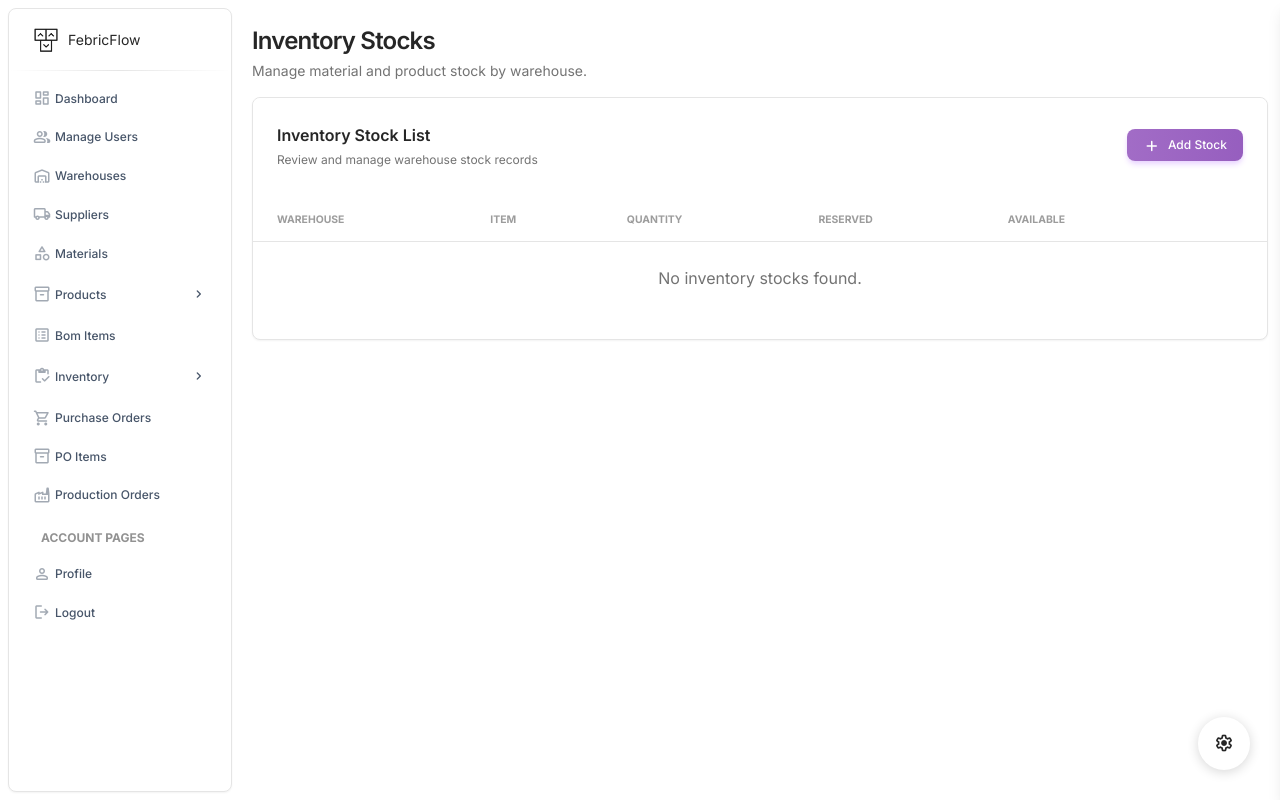
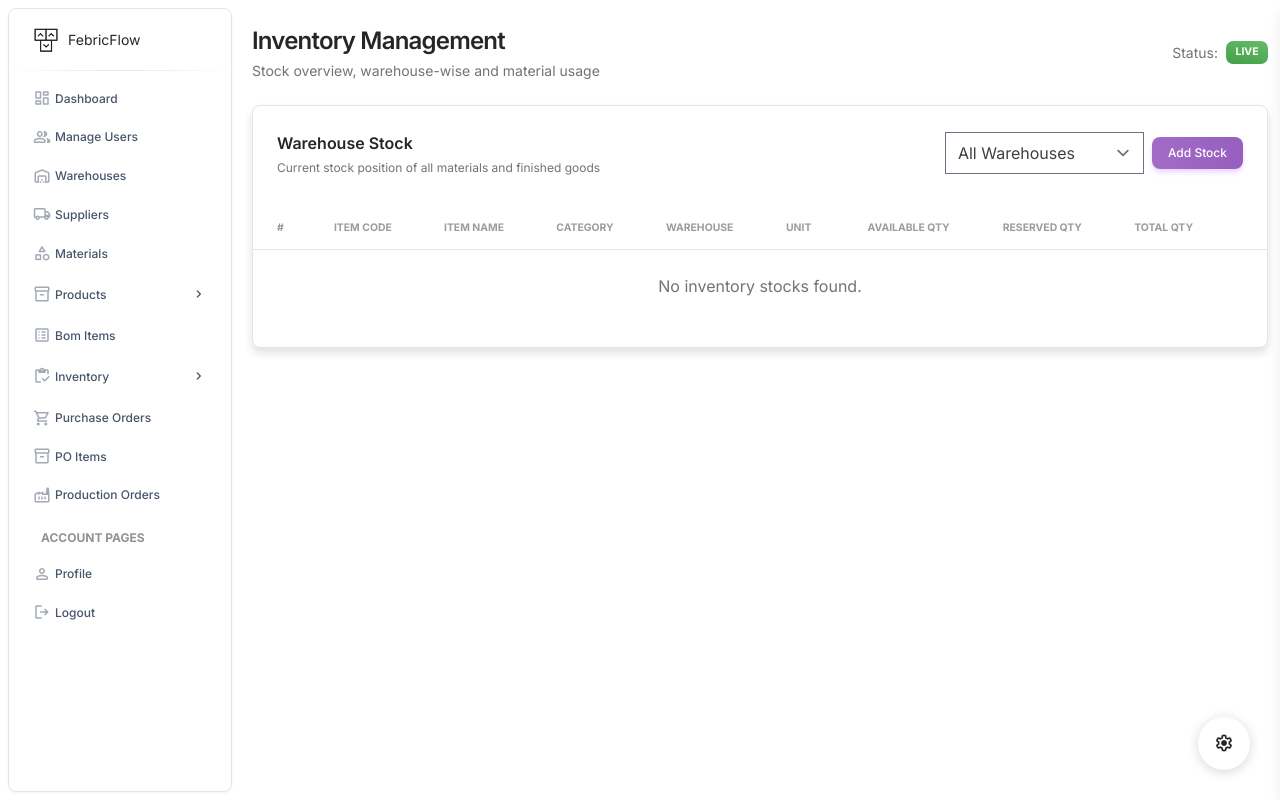
Before and after one commit to M-irfan11/clothify, a Laravel app: page /inventory_stocks in a window 1280 px wide. Run offline with Laravel 12, Linux system fonts and the light colour scheme; a user stored in the database is signed in; data comes from the database, SQL or seed files in the repository; tables that the repository leaves empty hold one stand-in row (values such as "Sample post"); style sheets or scripts are compiled from the project's sources; some libraries are stand-ins or nearby versions.

Commit message:
updd invtyyStcy

```diff
--- a/composer.json
+++ b/composer.json
@@ -14,7 +14,7 @@
     },
     "require-dev": {
         "fakerphp/faker": "^1.23",
-        "laravel/boost": "*",
+        "laravel/boost": "^2.10",
         "laravel/breeze": "^2.4",
         "laravel/pail": "^1.2.5",
         "laravel/pint": "^1.27",
--- a/resources/views/inventory_stocks/index.blade.php
+++ b/resources/views/inventory_stocks/index.blade.php
@@ -2,68 +2,87 @@
 
 @section('content')
 <div class="container-fluid py-4">
-    <div class="mb-3">
-        <h4 class="mb-1">Inventory Stocks</h4>
-        <p class="text-sm text-secondary mb-0">Manage material and product stock by warehouse.</p>
+    <div class="d-flex flex-wrap align-items-center justify-content-between gap-3 mb-4">
+        <div>
+            <h4 class="mb-1">Inventory Management</h4>
+            <p class="text-sm text-secondary mb-0">Stock overview, warehouse-wise and material usage</p>
+        </div>
+        <div class="d-flex align-items-center gap-2 text-sm">
+            <span class="text-secondary">Status:</span>
+            <span class="badge bg-gradient-success">Live</span>
+        </div>
     </div>
 
     @if (session('success'))
         <div class="alert alert-success text-white" role="alert">{{ session('success') }}</div>
     @endif
 
-    <div class="card">
+    <div class="card shadow-sm">
         <div class="card-header d-flex align-items-center justify-content-between bg-white border-0 px-4 pt-4 pb-3">
             <div>
-                <h6 class="mb-1">Inventory Stock List</h6>
-                <p class="text-xs text-secondary mb-0">Review and manage warehouse stock records</p>
+                <h6 class="mb-1">Warehouse Stock</h6>
+                <p class="text-xs text-secondary mb-0">Current stock position of all materials and finished goods</p>
             </div>
-            <a href="{{ route('inventory_stocks.create') }}" class="btn btn-sm bg-gradient-dark mb-0">
-                <span class="material-symbols-rounded align-middle me-1" style="font-size: 18px;">add</span>
-                Add Stock
-            </a>
+            <div class="d-flex align-items-center gap-2">
+                <form method="GET" action="{{ route('inventory_stocks.index') }}">
+                    <select name="warehouse_id" class="form-select form-select-sm" onchange="this.form.submit()" aria-label="Filter by warehouse">
+                        <option value="">All Warehouses</option>
+                        @foreach ($warehouses as $warehouse)
+                            <option value="{{ $warehouse->id }}" @selected((string) request('warehouse_id') === (string) $warehouse->id)>
+                                {{ $warehouse->warehouse_name }}
+                            </option>
+                        @endforeach
+                    </select>
+                </form>
+                <a href="{{ route('inventory_stocks.create') }}" class="btn btn-sm bg-gradient-dark mb-0">Add Stock</a>
+            </div>
         </div>
         <div class="card-body px-0 pb-2">
             <div class="table-responsive">
                 <table class="table align-items-center mb-0">
                     <thead>
                         <tr>
+                            <th class="text-uppercase text-secondary text-xxs font-weight-bolder opacity-7 ps-4">#</th>
+                            <th class="text-uppercase text-secondary text-xxs font-weight-bolder opacity-7">Item Code</th>
+                            <th class="text-uppercase text-secondary text-xxs font-weight-bolder opacity-7">Item Name</th>
+                            <th class="text-uppercase text-secondary text-xxs font-weight-bolder opacity-7">Category</th>
                             <th class="text-uppercase text-secondary text-xxs font-weight-bolder opacity-7">Warehouse</th>
-                            <th class="text-uppercase text-secondary text-xxs font-weight-bolder opacity-7">Item</th>
-                            <th class="text-uppercase text-secondary text-xxs font-weight-bolder opacity-7">Quantity</th>
-                            <th class="text-uppercase text-secondary text-xxs font-weight-bolder opacity-7">Reserved</th>
-                            <th class="text-uppercase text-secondary text-xxs font-weight-bolder opacity-7">Available</th>
+                            <th class="text-uppercase text-secondary text-xxs font-weight-bolder opacity-7">Unit</th>
+                            <th class="text-uppercase text-secondary text-xxs font-weight-bolder opacity-7 text-end">Available Qty</th>
+                            <th class="text-uppercase text-secondary text-xxs font-weight-bolder opacity-7 text-end">Reserved Qty</th>
+                            <th class="text-uppercase text-secondary text-xxs font-weight-bolder opacity-7 text-end">Total Qty</th>
                             <th class="text-secondary opacity-7"></th>
                         </tr>
                     </thead>
                     <tbody>
                         @forelse ($stocks as $inventoryStock)
+                            @php
+                                $itemCode = $inventoryStock->material?->material_code ?? $inventoryStock->productVariant?->sku ?? '-';
+                                $itemName = $inventoryStock->material?->material_name ?? $inventoryStock->productVariant?->product?->product_name ?? 'Product';
+                                $category = $inventoryStock->material?->category_label ?? ($inventoryStock->productVariant?->product?->category ?? 'Finished Good');
+                                $unit = $inventoryStock->material?->unit ?? 'PCS';
+                                $available = (float) $inventoryStock->quantity - (float) $inventoryStock->reserved_qty;
+                            @endphp
                             <tr>
+                                <td class="text-sm ps-4">{{ $stocks->firstItem() + $loop->index }}</td>
+                                <td class="text-sm font-weight-bold">{{ $itemCode }}</td>
+                                <td>
+                                    <a class="text-sm font-weight-bold mb-0" href="{{ route('inventory_stocks.show', $inventoryStock) }}">{{ $itemName }}</a>
+                                </td>
+                                <td><span class="badge bg-gradient-info">{{ \Illuminate\Support\Str::headline($category) }}</span></td>
                                 <td class="text-sm">{{ $inventoryStock->warehouse->warehouse_name ?? '#'.$inventoryStock->warehouse_id }}</td>
-                                <td>
-                                    <a class="text-sm font-weight-bold mb-0" href="{{ route('inventory_stocks.show', $inventoryStock) }}">
-                                        @if ($inventoryStock->material)
-                                            {{ $inventoryStock->material->material_name }}
-                                        @else
-                                            {{ $inventoryStock->productVariant->sku ?? '#'.$inventoryStock->product_variant_id }}
-                                        @endif
-                                    </a>
-                                </td>
-                                <td class="text-sm">{{ $inventoryStock->quantity }}</td>
-                                <td class="text-sm">{{ $inventoryStock->reserved_qty }}</td>
-                                <td class="text-sm">{{ number_format((float) $inventoryStock->quantity - (float) $inventoryStock->reserved_qty, 3) }}</td>
+                                <td class="text-sm text-uppercase">{{ $unit }}</td>
+                                <td class="text-sm text-end">{{ number_format($available, 3) }}</td>
+                                <td class="text-sm text-end">{{ number_format((float) $inventoryStock->reserved_qty, 3) }}</td>
+                                <td class="text-sm text-end">{{ number_format((float) $inventoryStock->quantity, 3) }}</td>
                                 <td class="align-middle text-end">
                                     <a href="{{ route('inventory_stocks.show', $inventoryStock) }}" class="btn btn-sm btn-action-view mb-0 me-1">View</a>
-                                    <a href="{{ route('inventory_stocks.edit', $inventoryStock) }}" class="btn btn-sm btn-action-edit mb-0 me-1">Edit</a>
-                                    <form action="{{ route('inventory_stocks.destroy', $inventoryStock) }}" method="POST" class="d-inline">
-                                        @csrf
-                                        @method('DELETE')
-                                        <button type="submit" class="btn btn-sm btn-action-delete mb-0" onclick="return confirm('Delete this inventory stock?')">Delete</button>
-                                    </form>
+                                    <a href="{{ route('inventory_stocks.edit', $inventoryStock) }}" class="btn btn-sm btn-action-edit mb-0">⋮</a>
                                 </td>
                             </tr>
                         @empty
                             <tr>
-                                <td colspan="6" class="text-center text-secondary py-4">No inventory stocks found.</td>
+                                <td colspan="10" class="text-center text-secondary py-4">No inventory stocks found.</td>
                             </tr>
                         @endforelse
                     </tbody>
```
Also changed, not shown: resources/views/inventory_stocks/create.blade.php (+25 -17 lines), resources/views/inventory_stocks/show.blade.php (+12 -0 lines), database/migrations/2026_11_20_144753_create_inventory_stocks_table.php.
